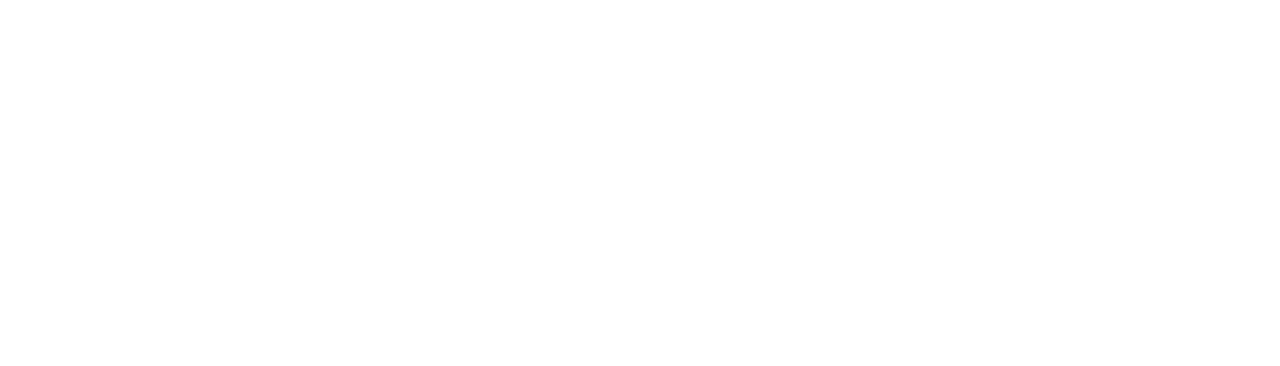
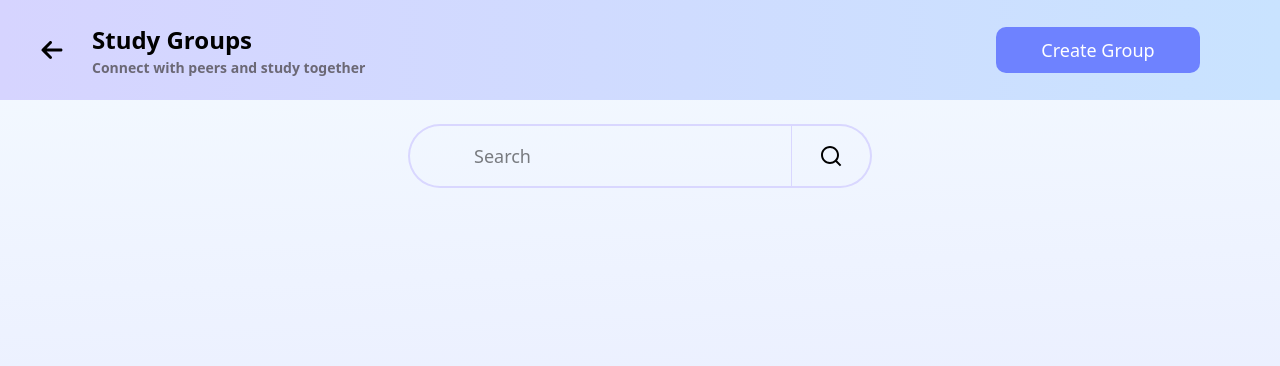
Before and after one commit to mebz2/nexus, a React (Vite) app in the folder client/: page /groups in a window 1280 px wide. Before the commit this address had no page. Shown: the top 366 px of the page. Built offline with nearby package versions, Linux system fonts and the light colour scheme.

Commit message:
Modularization work

```diff
--- a/client/src/App.tsx
+++ b/client/src/App.tsx
@@ -2,6 +2,7 @@
 import Login from "./pages/Login";
 import Signup from "./pages/Signup";
 import { Homepage } from "./pages/Homepage";
+import Groups from "./pages/Groups/Groups";
 function App() {
   return (
     <BrowserRouter>
@@ -10,6 +11,7 @@
         <Route path="/signup" element={<Signup />} />
         <Route path="/login" element={<Login />} />
         <Route path="/home" element={<Homepage />} />
+        <Route path="/groups" element={<Groups />} />
       </Routes>
     </BrowserRouter>
   );
--- a/client/src/components/Button.tsx
+++ b/client/src/components/Button.tsx
@@ -12,10 +12,11 @@
       onClick={onClick}
       className="
       outline-none
-      bg-btn text-white rounded-[5px] font-medium
+      text-lg
+      bg-btn text-white rounded-[10px] font-medium
+      hover:shadow-lg
       hover:shadow-btn
       hover:cursor-pointer
-      hover:bg-btn-hover
       "
     >
       {label}
--- a/client/src/index.css
+++ b/client/src/index.css
@@ -1,4 +1,8 @@
 @import "tailwindcss";
+
+:root {
+    font-family: system-ui, Avenir, Helvetica, Arial, sans-serif;
+}
 
 h1 {
     font-size: 32px;
--- /dev/null
+++ b/client/src/pages/Groups/Groups.tsx
@@ -0,0 +1,15 @@
+import Navbar from "./Navbar";
+import SearchBar from "./SearchBar";
+
+function Groups() {
+  return (
+    <div className=" content-gradient h-screen">
+      <Navbar />
+      <div className="flex justify-center ">
+        <SearchBar />
+      </div>
+    </div>
+  );
+}
+
+export default Groups;
--- /dev/null
+++ b/client/src/pages/Groups/Navbar.tsx
@@ -0,0 +1,35 @@
+import { FaArrowLeft } from "react-icons/fa6";
+import { Link } from "react-router-dom";
+import { Button } from "../../components";
+
+const handleClick = () => console.log("create");
+const Navbar = () => {
+  return (
+    <div className="navbar-gradient h-[100px]  flex items-center p-10 pl-10 pr-20 justify-between ">
+      <div className="flex gap-7 items-center">
+        {/*back arrow*/}
+        <Link to="/home">
+          <FaArrowLeft className="text-2xl hover:cursor-pointer hover:text-white" />
+        </Link>
+        {/*logo and tag line*/}
+        <div className="h-[70px] w-[300px] flex flex-col justify-center  ">
+          <h2 className="mb-0 hover:cursor-pointer">Study Groups</h2>
+          <p className="mt-0 text-sm font-bold text-[#6B6875]">
+            Connect with peers and study together
+          </p>
+        </div>
+      </div>
+
+      <div>
+        <Button
+          label="Create Group"
+          height={46}
+          width={204}
+          onClick={handleClick}
+        />
+      </div>
+    </div>
+  );
+};
+
+export default Navbar;
--- /dev/null
+++ b/client/src/pages/Groups/SearchBar.tsx
@@ -0,0 +1,32 @@
+import { useState } from "react";
+import { RiSearchLine } from "react-icons/ri";
+const SearchBar = () => {
+  const [focus, setFocus] = useState<boolean>(false);
+  return (
+    <div className="flex items-end  ">
+      <input
+        onFocus={() => setFocus(true)}
+        onBlur={() => setFocus(false)}
+        type="text"
+        className={`
+          h-16 w-96 mt-6 border-t-2 border-l-2
+          border-b-2 border-r
+          rounded-l-4xl pl-16
+          text-lg outline-none
+          ${focus == true ? "border-purple-400" : "border-border"}`}
+        placeholder="Search"
+      />
+      <button
+        className={`h-16 w-20 border-r-2 border-t-2 border-b-2
+            rounded-r-4xl  flex justify-center items-center hover:cursor-pointer
+            outline-none
+            ${focus == true ? "border-purple-400" : "border-border"}
+            `}
+      >
+        <RiSearchLine className="text-2xl" />
+      </button>
+    </div>
+  );
+};
+
+export default SearchBar;
--- /dev/null
+++ b/client/src/pages/Homepage/CardContainer.tsx
@@ -0,0 +1,104 @@
+import { Link } from "react-router-dom";
+import { FaUsers } from "react-icons/fa";
+import { IoMdArrowRoundForward, IoMdMail } from "react-icons/io";
+import { FaCalendarCheck } from "react-icons/fa6";
+import { BiSolidArchiveIn } from "react-icons/bi";
+
+type ContainerProps = {
+  visible: "group" | "archive" | "calendar" | "inbox" | null;
+  setVisible: React.Dispatch<
+    React.SetStateAction<"group" | "archive" | "calendar" | "inbox" | null>
+  >;
+};
+
+const CardContainer = ({ visible, setVisible }: ContainerProps) => {
+  return (
+    /*card container*/
+    <div className="flex w-[80%] mt-10 h-80 items-center justify-between">
+      {/*study groups card*/}
+      <Link to="/groups">
+        <div
+          onMouseEnter={() => setVisible("group")}
+          onMouseLeave={() => setVisible(null)}
+          id="study-groups"
+          className="
+          card-gradient flex flex-col justify-center items-center
+          h-64 w-72 rounded-[10px] shadow-lg shadow-[#4C23FF]/15
+          hover:shadow-xl hover:shadow-[#4C23FF]/20 hover:cursor-pointer
+          relative"
+        >
+          <FaUsers className="text-7xl text-[#8B68FF]" />
+          <h2 className="text-[#6B6875]">Study Groups</h2>
+          <IoMdArrowRoundForward
+            id="groups-arrow"
+            size={30}
+            className={`text-white absolute bottom-2.5 right-2.5
+            ${visible == "group" ? "visible" : "invisible"}`}
+          />
+        </div>
+      </Link>
+
+      {/*archive card*/}
+      <div
+        onMouseEnter={() => setVisible("archive")}
+        onMouseLeave={() => setVisible(null)}
+        id="archive"
+        className="card-gradient flex flex-col justify-center items-center
+                    h-64 w-72 rounded-[10px] shadow-lg shadow-[#4C23FF]/15
+                    hover:shadow-xl hover:shadow-[#4C23FF]/20 hover:cursor-pointer
+                    relative"
+      >
+        <BiSolidArchiveIn className="text-7xl text-[#8B68FF]" />
+        <h2 className="text-[#6B6875]">Archive</h2>
+        <IoMdArrowRoundForward
+          id="archive-arrow"
+          size={30}
+          className={`text-white absolute bottom-2.5 right-2.5
+            ${visible == "archive" ? "visible" : "invisible"}`}
+        />
+      </div>
+
+      {/*calendar card*/}
+      <div
+        onMouseEnter={() => setVisible("calendar")}
+        onMouseLeave={() => setVisible(null)}
+        id="archive"
+        className="card-gradient flex flex-col justify-center items-center
+                              h-64 w-72 rounded-[10px] shadow-lg shadow-[#4C23FF]/15
+                              hover:shadow-xl hover:shadow-[#4C23FF]/20 hover:cursor-pointer
+                              relative"
+      >
+        <FaCalendarCheck className="text-7xl text-[#8B68FF]" />
+        <h2 className="text-[#6B6875]">Calendar</h2>
+        <IoMdArrowRoundForward
+          id="archive-arrow"
+          size={30}
+          className={`text-white absolute bottom-2.5 right-2.5
+                      ${visible == "calendar" ? "visible" : "invisible"}`}
+        />
+      </div>
+
+      {/*inbox card*/}
+      <div
+        onMouseEnter={() => setVisible("inbox")}
+        onMouseLeave={() => setVisible(null)}
+        id="archive"
+        className="card-gradient flex flex-col justify-center items-center
+                                        h-64 w-72 rounded-[10px] shadow-lg shadow-[#4C23FF]/15
+                                        hover:shadow-xl hover:shadow-[#4C23FF]/20 hover:cursor-pointer
+                                        relative"
+      >
+        <IoMdMail className="text-7xl text-[#8B68FF]" />
+        <h2 className="text-[#6B6875]">Inbox</h2>
+        <IoMdArrowRoundForward
+          id="archive-arrow"
+          size={30}
+          className={`text-white absolute bottom-2.5 right-2.5
+                                ${visible == "inbox" ? "visible" : "invisible"}`}
+        />
+      </div>
+    </div>
+  );
+};
+
+export default CardContainer;
--- a/client/src/pages/Homepage/Homepage.tsx
+++ b/client/src/pages/Homepage/Homepage.tsx
@@ -1,14 +1,14 @@
 import { useState } from "react";
-import { FaUsers } from "react-icons/fa";
-import { IoMdArrowRoundForward } from "react-icons/io";
-import { BiSolidArchiveIn } from "react-icons/bi";
 import Activity from "./Activity";
 import Navbar from "./Navbar";
+import CardContainer from "./CardContainer";
 
 export default function Homepage() {
-  const [visible, setVisible] = useState<"group" | "archive" | null>(null);
+  const [visible, setVisible] = useState<
+    "group" | "archive" | "calendar" | "inbox" | null
+  >(null);
   return (
-    <div className="content-gradient h-full">
+    <div className="content-gradient h-screen">
       {/*nav bar*/}
       <Navbar />
       <div className="flex flex-col  p-20 items-center ">
@@ -18,52 +18,9 @@
           <h1 className="ml-2"> Name!</h1>
         </div>
 
-        {/*card container*/}
-        <div className="flex w-[80%] mt-10 h-80 items-center gap-28">
-          {/*study groups card*/}
-          <div
-            onMouseEnter={() => setVisible("group")}
-            onMouseLeave={() => setVisible(null)}
-            id="study-groups"
-            className="
-            card-gradient flex flex-col justify-center items-center
-            h-64 w-72 rounded-[10px] shadow-lg shadow-[#4C23FF]/15
-            hover:shadow-xl hover:shadow-[#4C23FF]/20 hover:cursor-pointer
-            relative"
-          >
-            <FaUsers className="text-7xl text-[#8B68FF]" />
-            <h2 className="text-[#6B6875]">Study Groups</h2>
-            <IoMdArrowRoundForward
-              id="groups-arrow"
-              size={30}
-              className={`text-purple-400 absolute bottom-2.5 right-2.5
-              ${visible == "group" ? "visible" : "invisible"}`}
-            />
-          </div>
-
-          {/*archive card*/}
-          <div
-            onMouseEnter={() => setVisible("archive")}
-            onMouseLeave={() => setVisible(null)}
-            id="archive"
-            className="card-gradient flex flex-col justify-center items-center
-                      h-64 w-72 rounded-[10px] shadow-lg shadow-[#4C23FF]/15
-                      hover:shadow-xl hover:shadow-[#4C23FF]/20 hover:cursor-pointer
-                      relative"
-          >
-            <BiSolidArchiveIn className="text-7xl text-[#8B68FF]" />
-            <h2 className="text-[#6B6875]">Archive</h2>
-            <IoMdArrowRoundForward
-              id="archive-arrow"
-              size={30}
-              className={`text-white absolute bottom-2.5 right-2.5
-              ${visible == "archive" ? "visible" : "invisible"}`}
-            />
-          </div>
-        </div>
-
+        <CardContainer visible={visible} setVisible={setVisible} />
         {/*recent activities*/}
-        <div className="h-96  w-[80%] rounded-2xl bg-[#EEEDFF] shadow-lg shadow-[#4C23FF]/20 pl-10 pt-2.5">
+        <div className="h-96  w-[80%] rounded-2xl bg-[#EEEDFF] shadow-lg shadow-[#4C23FF]/20 pl-10 pt-2.5 hover:shadow-2xl">
           <h1 className=" text-neutral-600">Recent Activities</h1>
           <p className="text-sm text-[#6B6875] font-medium">
             Stay updated with your activities
--- a/client/src/pages/Homepage/Navbar.tsx
+++ b/client/src/pages/Homepage/Navbar.tsx
@@ -18,7 +18,7 @@
           onMouseLeave={() => setBackground(false)}
           className={`
            hover:cursor-pointer rounded-full h-17 w-17 flex justify-center items-center
-          ${background ? "bg-[#8B68FF]" : ""}
+          ${background ? "bg-[#D6D4FF]" : ""}
           `}
         >
           <FaRegUser
@@ -32,4 +32,6 @@
     </div>
   );
 };
+
+// ${background ? "bg-[#8B68FF]" : ""}
 export default Navbar;
```
